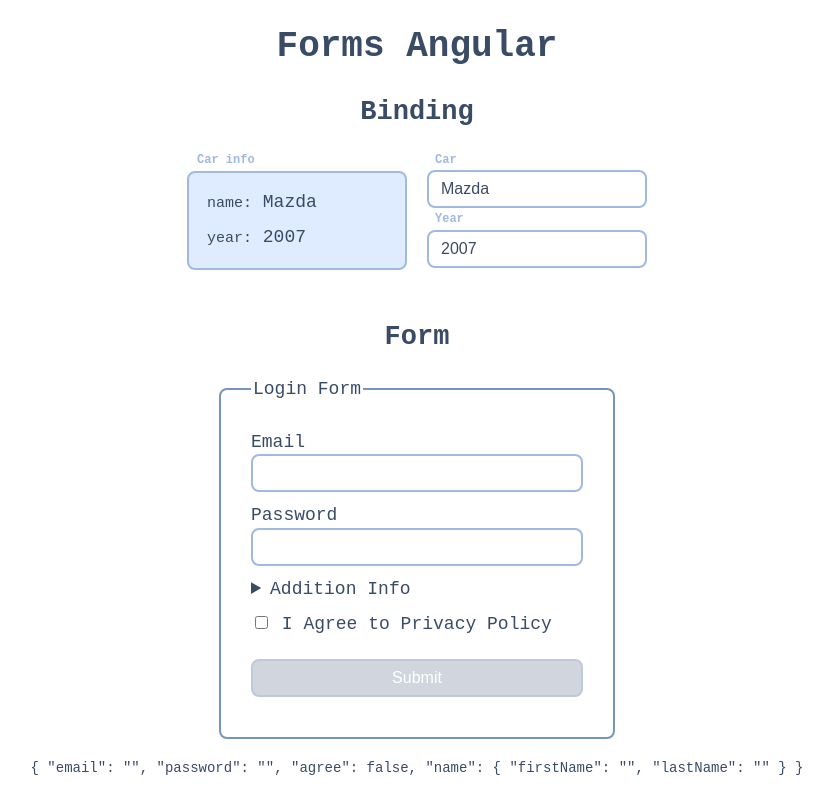
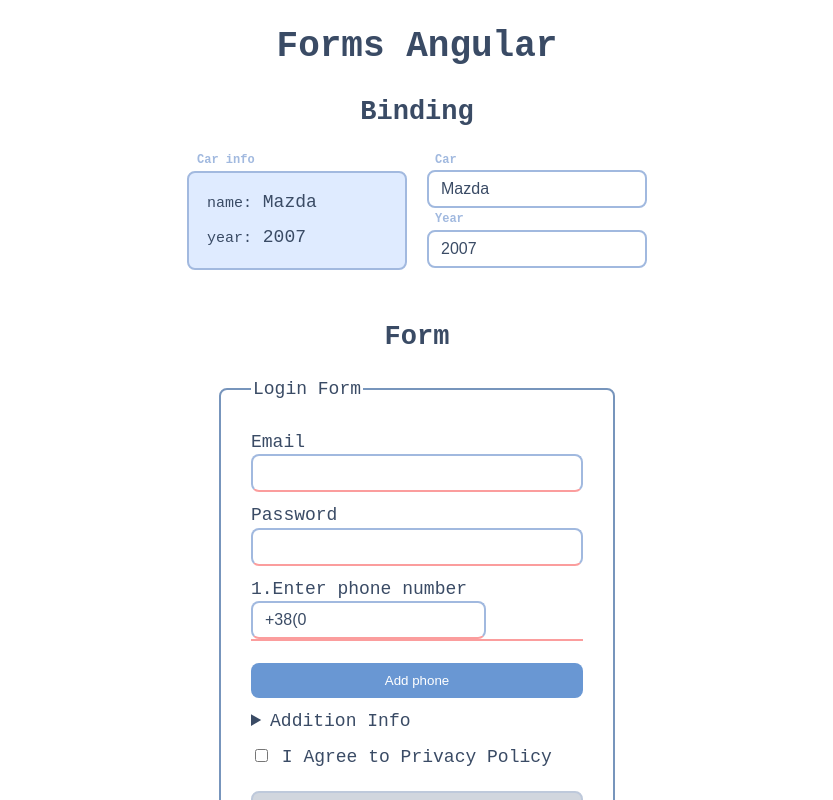
Before and after one commit to NadezhdaKuzmich/ng-forms, an Angular app: page / in a window 1280 px wide. Shown: the top 800 px of the page, without its empty margins (223-1056 px from the left). Built offline with nearby package versions, Linux system fonts and the light colour scheme.

Commit message:
add new functions

```diff
--- a/src/app/components/binding/binding.component.html
+++ b/src/app/components/binding/binding.component.html
@@ -22,6 +22,7 @@
   <form [formGroup]="loginForm">
     <fieldset>
       <legend>Login Form</legend>
+
       <div class="input-field">
         <label for="email">Email</label>
         <input id="email" type="text" [formControlName]="'email'" />
@@ -29,6 +30,7 @@
           {{ loginForm.get("email")?.errors | json }}
         </pre> -->
       </div>
+
       <div class="input-field">
         <label for="password">Password</label>
         <input id="password" type="password" [formControlName]="'password'" />
@@ -36,17 +38,32 @@
           {{ loginForm.get("password")?.errors | json }}
         </pre> -->
       </div>
+
+      <div class="input-field">
+        <label
+          for="phone{{ i + 1 }}"
+          [formArrayName]="'contacts'"
+          *ngFor="let contact of getContacts.controls; index as i"
+        >
+          {{ i + 1 }}.Enter phone number
+          <input id="phone{{ i + 1 }}" type="text" [formControlName]="i" />
+        </label>
+      </div>
+      <button class="btn" (click)="addPhone()">Add phone</button>
+
       <details formGroupName="name">
         <summary>Addition Info</summary>
         <div class="input-field">
           <label for="name">Name</label>
           <input id="name" type="text" formControlName="firstName" />
         </div>
+
         <div class="input-field">
           <label for="surname">Surname</label>
           <input id="surname" type="text" formControlName="lastName" />
         </div>
       </details>
+
       <div>
         <label>
           <input type="checkbox" formControlName="agree" />
@@ -56,11 +73,13 @@
           {{ loginForm.get("agree")?.errors | json }}
         </pre> -->
       </div>
+
       <input
         class="btn"
         type="submit"
         value="Submit"
         [disabled]="loginForm.invalid"
+        (click)="onSubmit()"
       />
     </fieldset>
   </form>
--- a/src/app/components/binding/binding.component.scss
+++ b/src/app/components/binding/binding.component.scss
@@ -85,6 +85,14 @@
     }
   }
 
+  .ng-invalid:not(form) {
+    border-bottom: 2px solid #fb9d9d;
+  }
+
+  .ng-valid:not(form, details, details input) {
+    border-bottom: 2px solid green;
+  }
+
   .json-data {
     max-width: 800px;
     font-size: 14px;
--- a/src/app/components/binding/binding.component.ts
+++ b/src/app/components/binding/binding.component.ts
@@ -1,5 +1,5 @@
 import { Component } from '@angular/core';
-import { FormControl, FormGroup, Validators } from '@angular/forms';
+import { FormArray, FormControl, FormGroup, Validators } from '@angular/forms';
 
 @Component({
   selector: 'app-binding',
@@ -21,11 +21,34 @@ export class BindingComponent {
         Validators.required,
         Validators.minLength(8),
       ]),
-      agree: new FormControl(false, Validators.requiredTrue),
       name: new FormGroup({
         firstName: new FormControl(''),
         lastName: new FormControl(''),
       }),
+      agree: new FormControl(false, Validators.requiredTrue),
+      contacts: new FormArray([
+        new FormControl('+38(0', [
+          Validators.pattern(/\+38\(0[0-9]{2}\)-[0-9]{3}-\d{2}-\d{2}/),
+          Validators.required,
+        ]),
+      ]),
     });
   }
+
+  onSubmit() {
+    this.loginForm.reset();
+  }
+
+  get getContacts(): FormArray {
+    return this.loginForm.get('contacts') as FormArray;
+  }
+
+  addPhone() {
+    this.getContacts.push(
+      new FormControl('+38(0', [
+        Validators.pattern(/\+38\(0[0-9]{2}\)-[0-9]{3}-\d{2}-\d{2}/),
+        Validators.required,
+      ])
+    );
+  }
 }
```
